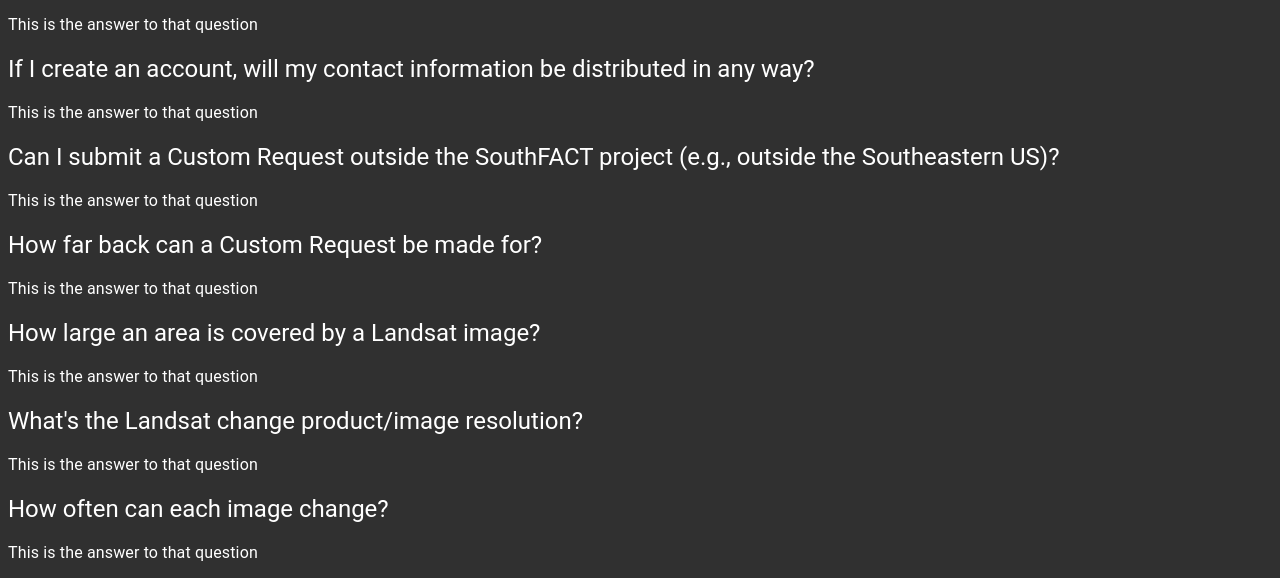
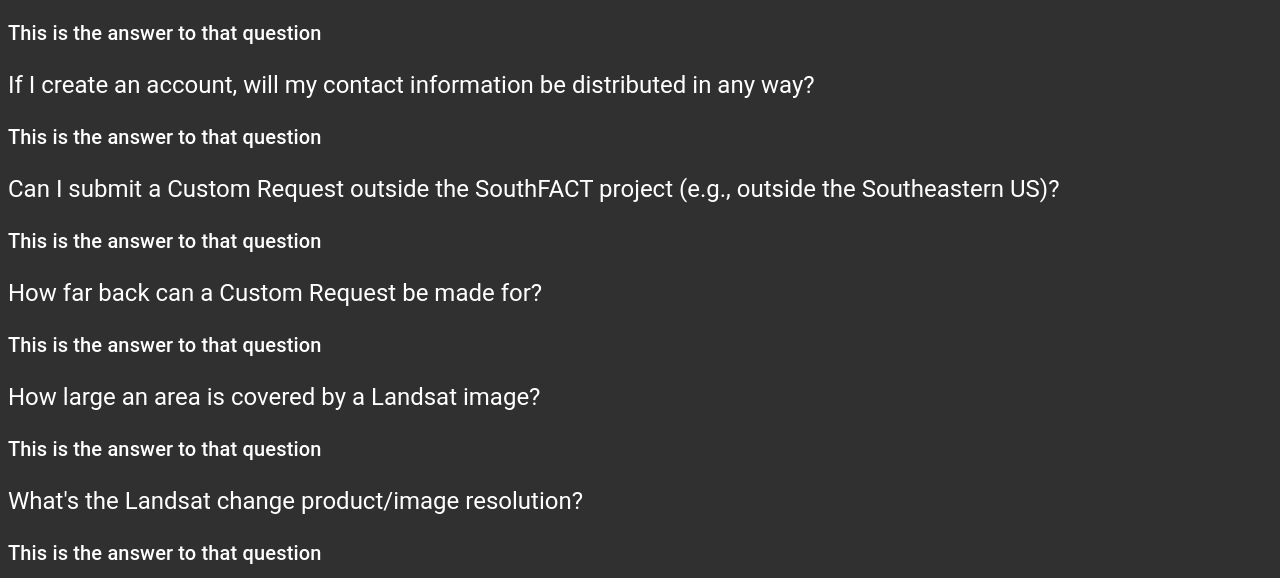
Before and after one commit to jeffbliss/southfact-gatsby-site, a Gatsby site: page /faq in a window 1280 px wide. Shown: the part 211-789 px from the top of the page. Built offline with nearby package versions, Linux system fonts and the light colour scheme; Gatsby itself is replaced by a stand-in of ours.

Commit message:
trying another fix

```diff
--- a/src/markdown-pages/faq-markdown-pages/faq-costs.md
+++ b/src/markdown-pages/faq-markdown-pages/faq-costs.md
@@ -3,8 +3,5 @@
 page: "faq"
 title: "Are there costs associated with using the SouthFACT applications?"
 ---
-<div>
 
 This is the answer to that question
-
-</div>
--- a/src/pages/faq.js
+++ b/src/pages/faq.js
@@ -15,7 +15,7 @@
         <Typography variant="h5">
           {edge.node.frontmatter.title}
         </Typography>
-          <Typography variant="body1" dangerouslySetInnerHTML={{ __html: edge.node.html }}/>
+          <Typography variant="h6" component="h6" dangerouslySetInnerHTML={{ __html: edge.node.html }}/>
       </React.Fragment>
     )
   return (
```
